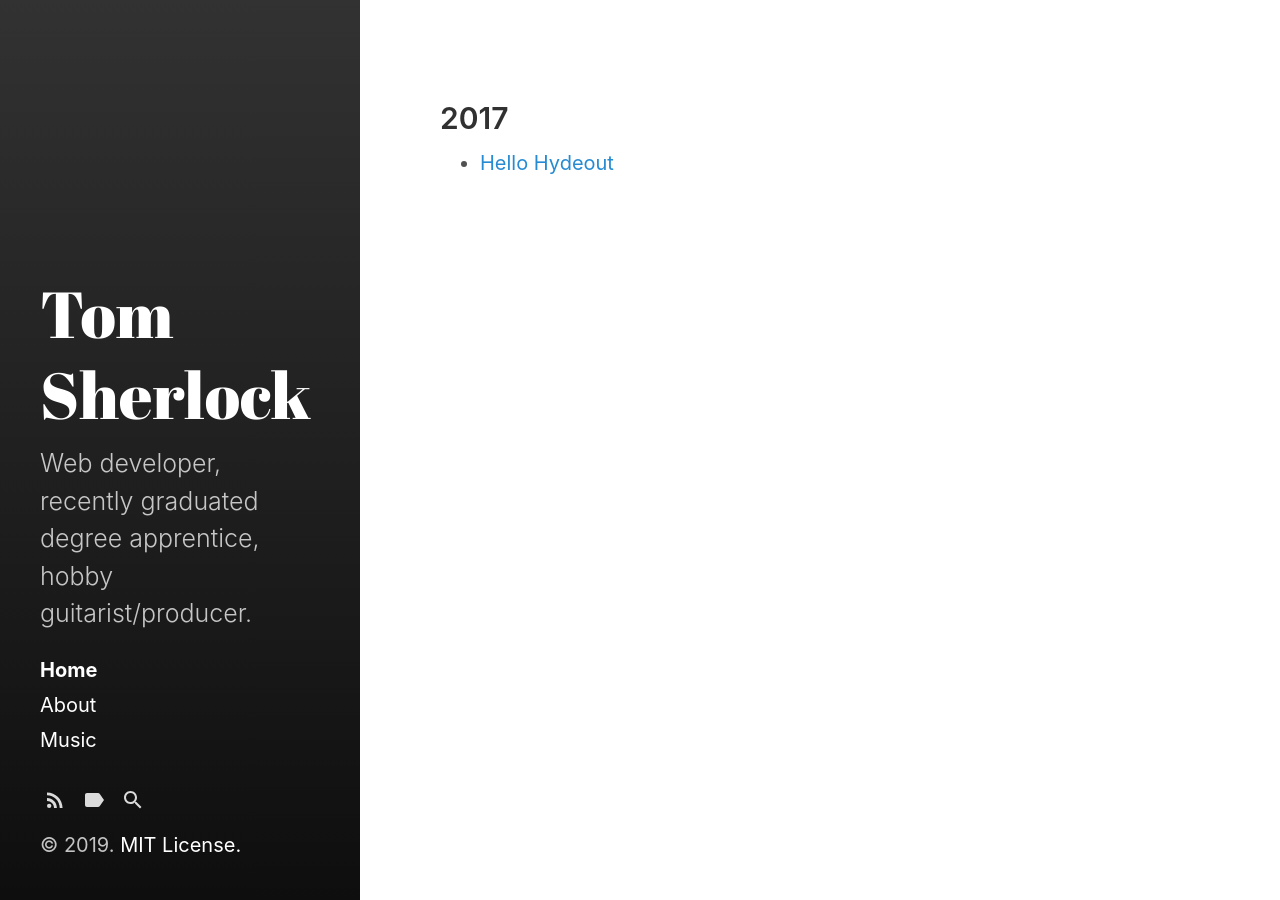
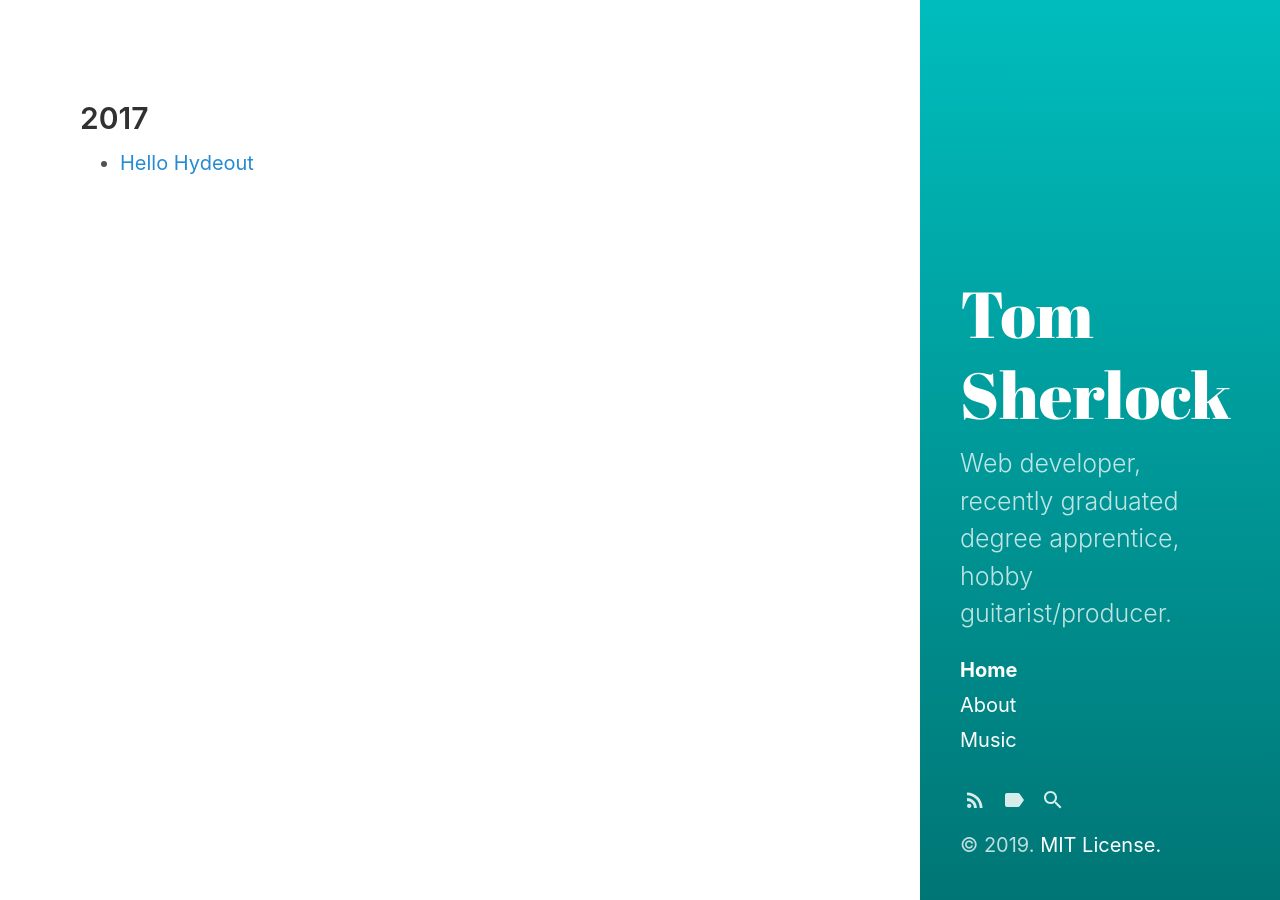
Before and after one commit to tomsherlocked/site, a Jekyll site: the page built from index.html, in a window 1280 px wide. Built offline with Jekyll 4.4.1, drawn with Linux system fonts in a browser that asks for light colours; the list of posts is cut into pages by our own code.

Commit message:
layout updates

```diff
--- a/assets/css/main.scss
+++ b/assets/css/main.scss
@@ -3,4 +3,7 @@
 # only main files contain this front matter, not partials.
 ---
 
+$sidebar-bg-color: #009999;
+$layout-reverse: true;
+
 @import "hydeout";
```
